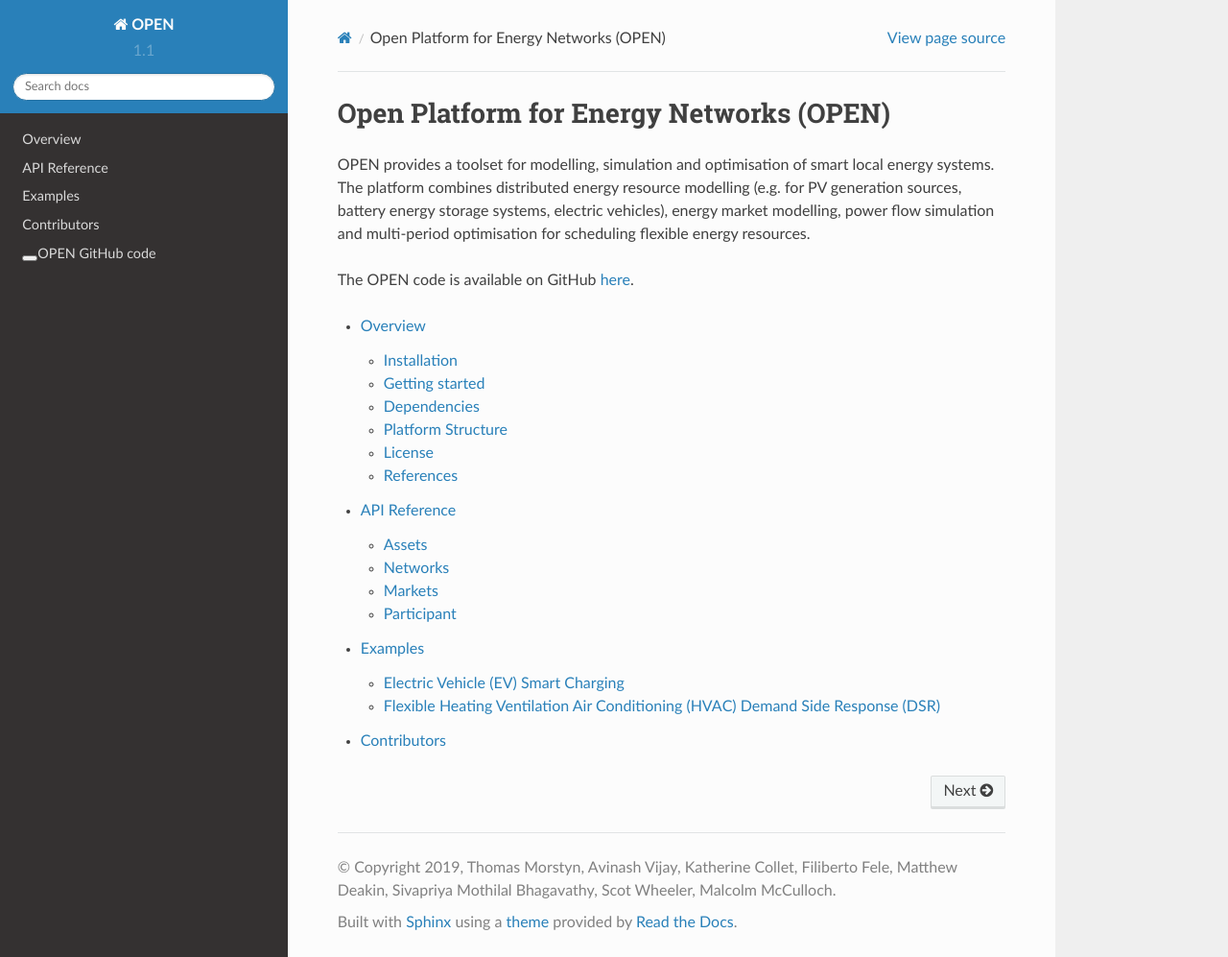
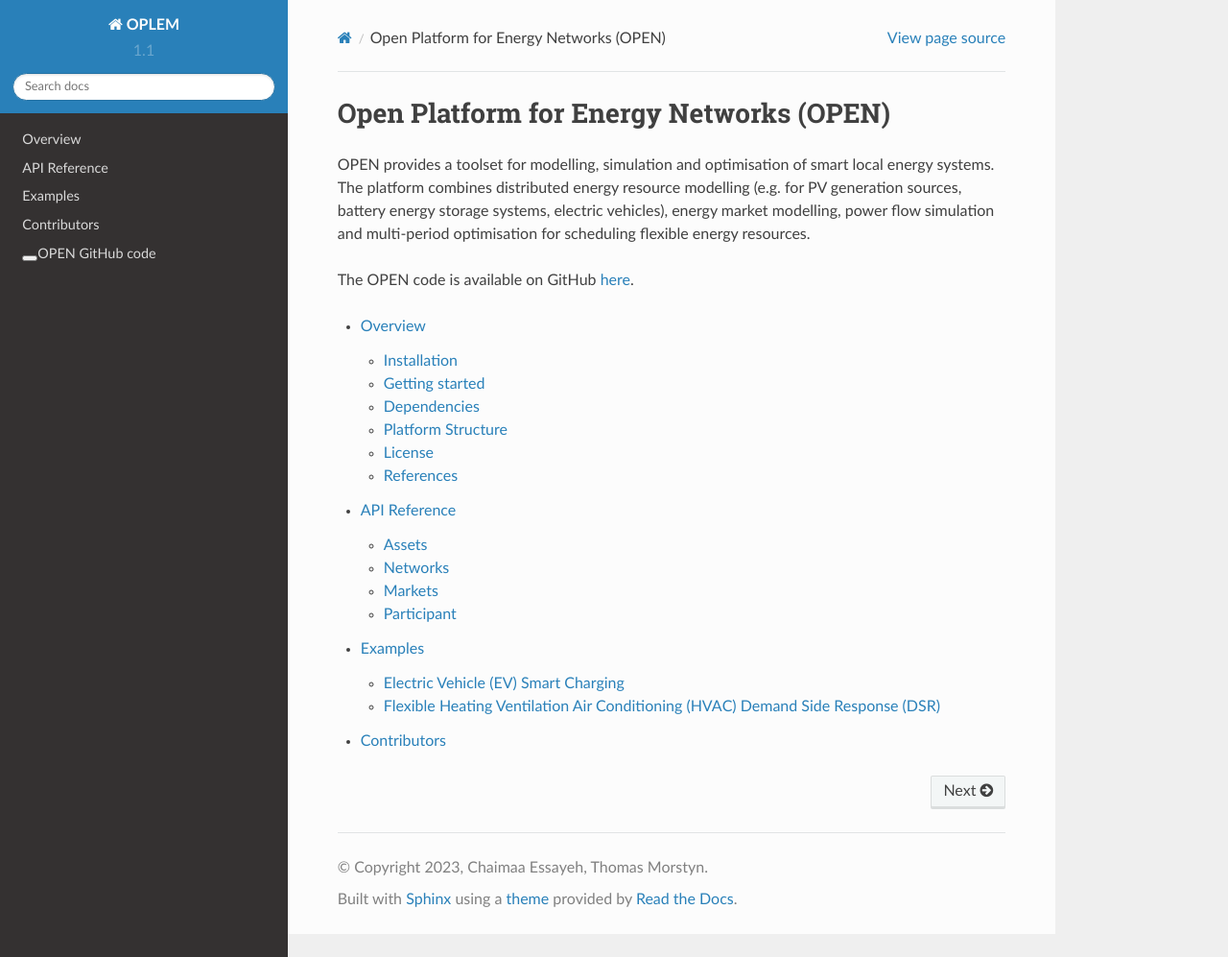
Before and after one commit to EsaLaboratory/OPLEM, a Sphinx documentation site: the page built from docs/index.rst, in a window 1280 px wide and 997 px high. Shown: the whole window at 96% size. Built offline with Sphinx 7.4.7 and the Read the Docs theme 2.0.0, drawn with Linux system fonts in a browser that asks for light colours.

Commit message:
Update conf.py

```diff
--- a/docs/conf.py
+++ b/docs/conf.py
@@ -19,9 +19,9 @@ sys.path.insert(0, os.path.abspath('../'))
 
 # -- Project information -----------------------------------------------------
 
-project = u'OPEN'
-copyright = u'2019, Thomas Morstyn, Avinash Vijay, Katherine Collet, Filiberto Fele, Matthew Deakin, Sivapriya Mothilal Bhagavathy, Scot Wheeler, Malcolm McCulloch'
-author = u'Thomas Morstyn, Avinash Vijay, Katherine Collet, Filiberto Fele, Matthew Deakin, Sivapriya Mothilal Bhagavathy, Scot Wheeler, Malcolm McCulloch'
+project = u'OPLEM' #'OPEN'
+copyright = u'2023, Chaimaa Essayeh, Thomas Morstyn'
+author = u'Chaimaa Essayeh, Thomas Morstyn'
 
 # The short X.Y version
 version = u'1.1'
```
